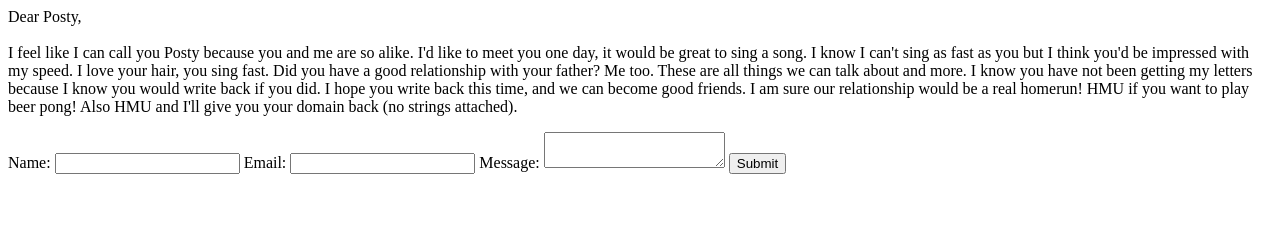
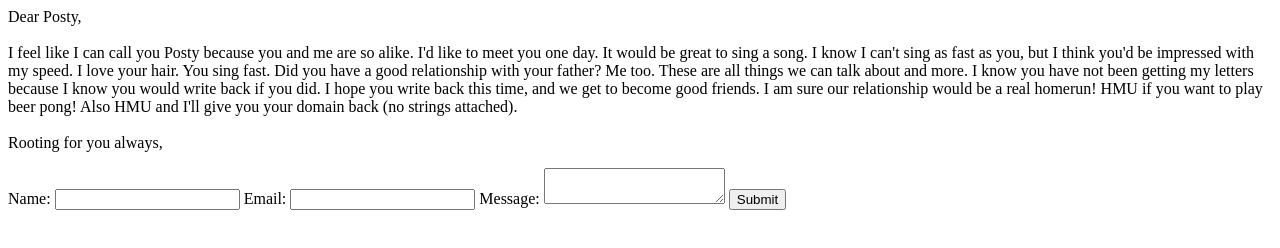
Before and after one commit to evanhessler/pf-22, a plain HTML site: page index.html in a window 1280 px wide. Drawn offline with Linux system fonts and the light colour scheme.

Commit message:
added rooting for you always

```diff
--- a/index.html
+++ b/index.html
@@ -6,7 +6,7 @@
 		</p> -->
 
 		<p>
-			Dear Posty,<br><br> I feel like I can call you Posty because you and me are so alike. I'd like to meet you one day, it would be great to sing a song. I know I can't sing as fast as you but I think you'd be impressed with my speed. I love your hair, you sing fast. Did you have a good relationship with your father? Me too. These are all things we can talk about and more. I know you have not been getting my letters because I know you would write back if you did. I hope you write back this time, and we can become good friends. I am sure our relationship would be a real homerun! HMU if you want to play beer pong! Also HMU and I'll give you your domain back (no strings attached).
+			Dear Posty,<br><br> I feel like I can call you Posty because you and me are so alike. I'd like to meet you one day. It would be great to sing a song. I know I can't sing as fast as you, but I think you'd be impressed with my speed. I love your hair. You sing fast. Did you have a good relationship with your father? Me too. These are all things we can talk about and more. I know you have not been getting my letters because I know you would write back if you did. I hope you write back this time, and we get to become good friends. I am sure our relationship would be a real homerun! HMU if you want to play beer pong! Also HMU and I'll give you your domain back (no strings attached).<br><br>Rooting for you always,
 		</p>
 
 		<form id="my-form"
```
